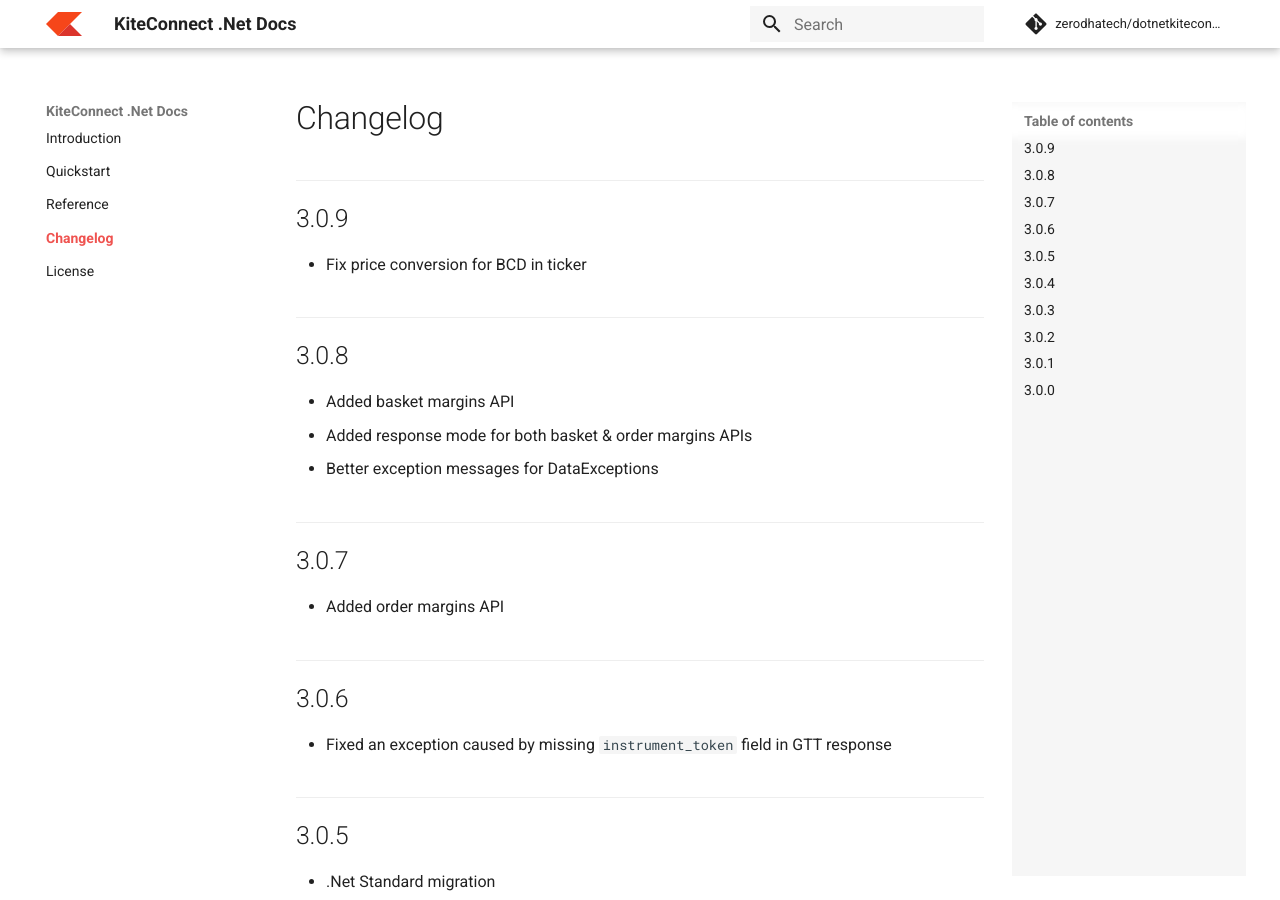
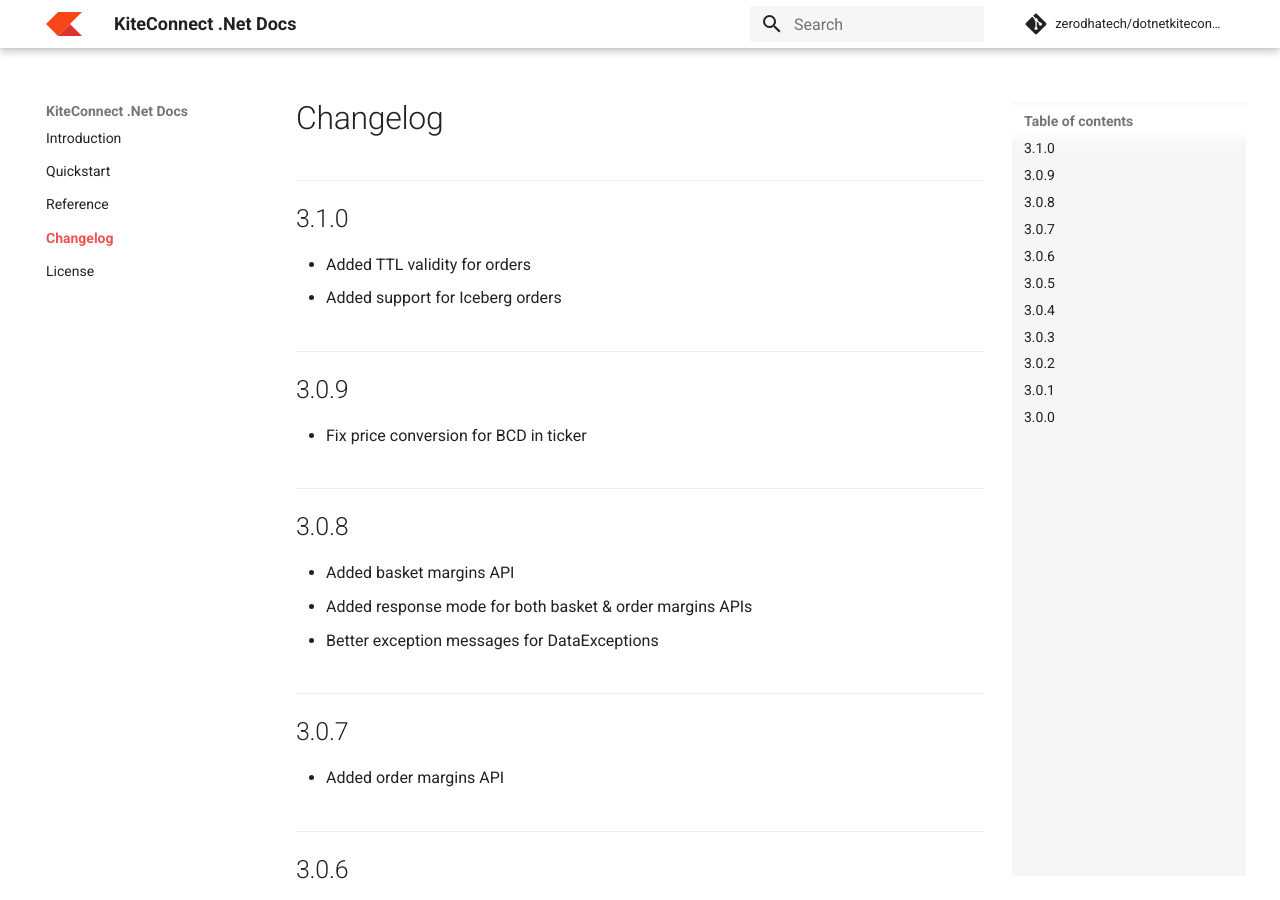
Before and after one commit to zerodha/dotnetkiteconnect, an MkDocs documentation site: the page built from Documentation/docs/changelog.md, in a window 1280 px wide and 900 px high. Built offline with MkDocs 1.6.1 and Material for MkDocs 9.7.7, drawn with Linux system fonts in a browser that asks for light colours; comment, search, counter and statistics services are not loaded.

Commit message:
version: bump to 3.1.0

```diff
--- a/Documentation/docs/changelog.md
+++ b/Documentation/docs/changelog.md
@@ -1,3 +1,8 @@
+## 3.1.0
+
+* Added TTL validity for orders
+* Added support for Iceberg orders
+
 ## 3.0.9
 
 * Fix price conversion for BCD in ticker
```
Also changed, not shown: CHANGELOG.md, 1 other file.
